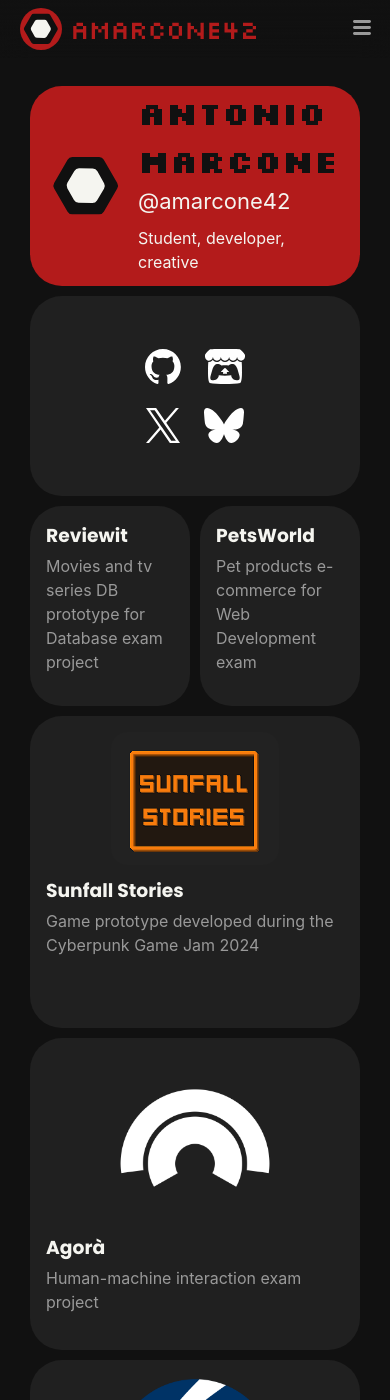
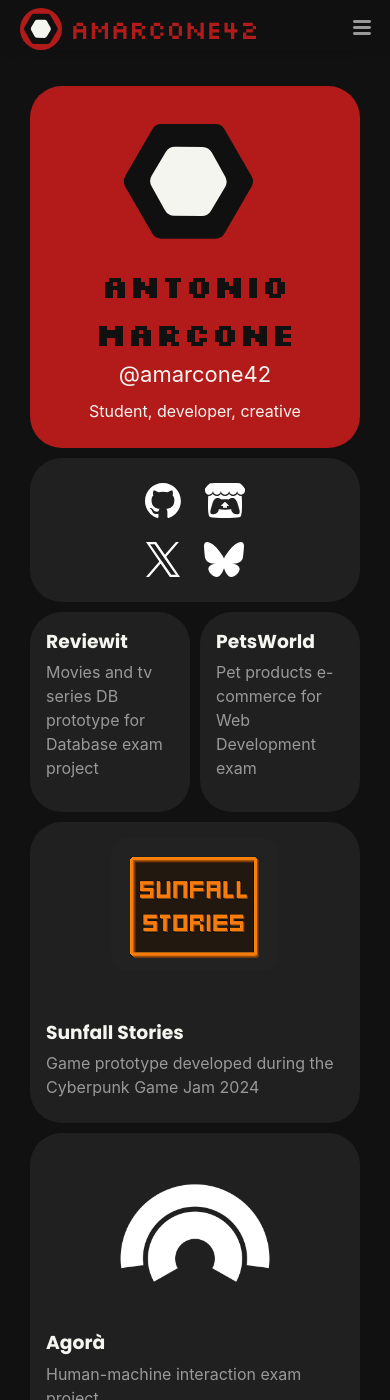
Before and after one commit to amarcone42/amarcone42.github.io, a Jekyll site: the page built from index.markdown, in a window 390 px wide and 1400 px high. Built offline with Jekyll 4.4.1, drawn with Linux system fonts in a browser that asks for light colours; some web fonts are replaced.

Commit message:
Minor mobile UI improvements

```diff
--- a/_includes/about.html
+++ b/_includes/about.html
@@ -86,7 +86,7 @@
                 </li>
                 <li class="card">
                     <h3>Game development</h3>
-                    <p>Unity and Godot are my main game engines, with some experience in GScript</p>
+                    <p>Unity and Godot are my main game engines, with some experience in GDScript</p>
                 </li>
             </ul>
         </div>
--- a/_sass/about.scss
+++ b/_sass/about.scss
@@ -39,7 +39,7 @@
             .card {
                 display: flex;
                 flex-direction: column;
-                margin-bottom: $card-gap;
+                margin-bottom: calc($card-gap / 2);
                 padding: $card-padding;
 
                 border-radius: $small-radius;
--- a/_sass/bento.scss
+++ b/_sass/bento.scss
@@ -9,6 +9,7 @@
 
 .bento-grid {
   margin: auto;
+  padding-bottom: $card-gap;
   //height: math.div(740,12) * 10px;
   width: clamp(350px, 100%, calc(($card-gap * 3) + ($card-size + 60px + 2*$card-padding)* 4));
   display: flex;
@@ -148,13 +149,17 @@
         height: calc($card-size + ($card-size / 2));
       }
       .main {
-        height: calc($card-size + ($card-size / 2));
+        height: calc(($card-size-mobile) * 4 + $card-gap);
         flex-basis: calc(($card-size-mobile + 20px)*2);
         flex-grow: 2;
+        flex-direction: column;
         align-items: center;
+        h1, p {
+          text-align: center;
+        }
         img {
-          width: $card-size-mobile;
-          height: $card-size-mobile;
+          width: $card-size-mobile * 2;
+          //height: $card-size-mobile;
         }
       }
       .xl {
@@ -162,17 +167,22 @@
         flex-grow: 2;
         flex-direction: column;
 
-        height: calc($card-size * 2.5);
+        height: calc($card-size * 2.4);
         img {
           margin-right: auto;
           margin-left: auto;
           margin-bottom: 12px;
           max-width: calc($card-size * 1.5);
         }
+        div {
+          margin-bottom: 0;
+          margin-top: auto;
+        }
       }
       .l {
         flex-basis: calc($card-size-mobile * 2);
         flex-grow: 2;
+        height: calc($card-size);
       }
       .m {
         flex-basis: calc(($card-size-mobile + 48px)* 1);
--- a/_sass/minima/_layout.scss
+++ b/_sass/minima/_layout.scss
@@ -290,7 +290,7 @@
  */
 .page-content {
   margin-top: $spacing-unit * 1.865;
-  padding: $spacing-unit 0;
+  padding: $spacing-unit 0 $card-gap 0;
   flex: 1;
 }
 
@@ -314,7 +314,7 @@
     .card {
       display: flex;
       flex-direction: column;
-      margin-bottom: $card-gap;
+      margin-bottom: calc($card-gap / 2);
       padding: $card-padding;
 
       border-radius: inherit;
```
